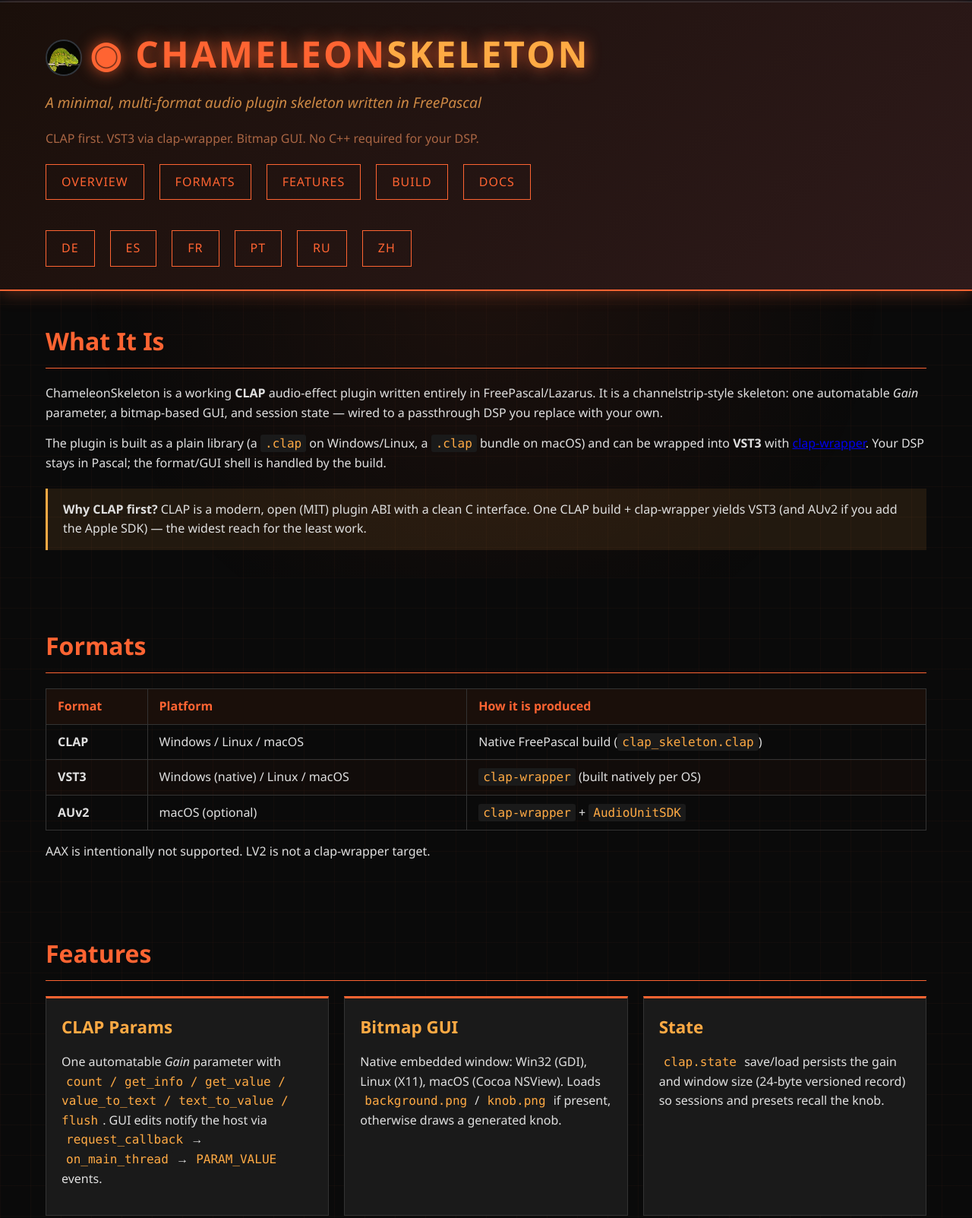
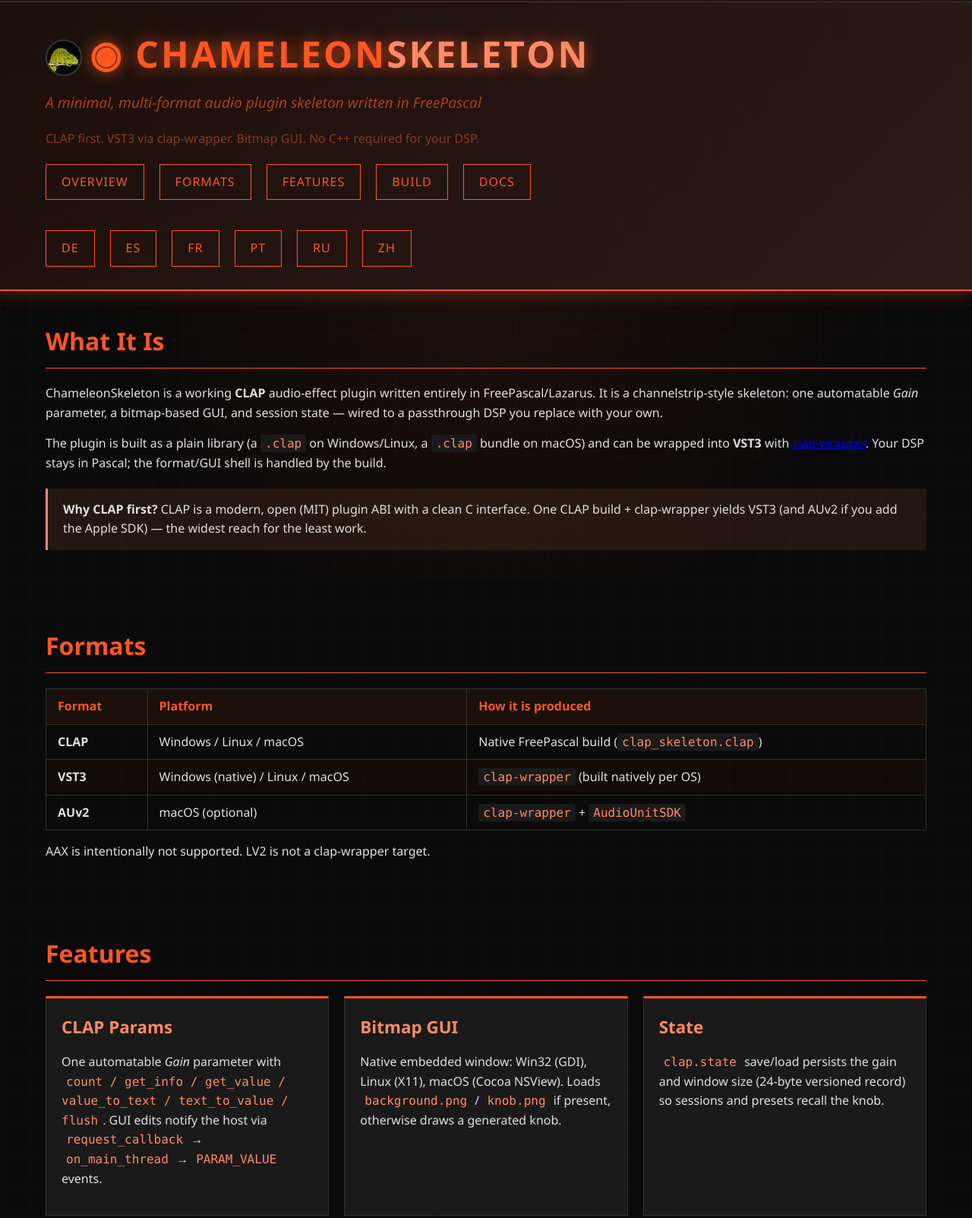
Before and after one commit to smallbutfine/ChameleonSkeleton, a plain HTML site: page docs/index.html in a window 1280 px wide. Shown: the part 40-1643 px from the top of the page at 76% size. Drawn offline with Linux system fonts and the light colour scheme.

Commit message:
Recolor to chameleon palette

```diff
--- a/docs/style.css
+++ b/docs/style.css
@@ -12,8 +12,8 @@ body {
   color: #e0e0e0;
   background-color: #0a0a0a;
   background-image:
-    linear-gradient(rgba(255, 100, 50, 0.03) 1px, transparent 1px),
-    linear-gradient(90deg, rgba(255, 100, 50, 0.03) 1px, transparent 1px);
+    linear-gradient(rgba(255, 87, 34, 0.03) 1px, transparent 1px),
+    linear-gradient(90deg, rgba(255, 87, 34, 0.03) 1px, transparent 1px);
   background-size: 40px 40px;
   position: relative;
 }
@@ -25,7 +25,7 @@ body::before {
   left: 0;
   right: 0;
   bottom: 0;
-  background: radial-gradient(circle at center, rgba(255, 100, 50, 0.08) 0%, transparent 70%);
+  background: radial-gradient(circle at center, rgba(255, 87, 34, 0.08) 0%, transparent 70%);
   pointer-events: none;
   z-index: -1;
 }
@@ -40,38 +40,38 @@ body::before {
 
 header {
   background: linear-gradient(135deg, #1a0f0a 0%, #2e1a1a 100%);
-  color: #ff6432;
+  color: #ff5722;
   padding: 30px 0;
-  border-bottom: 2px solid #ff6432;
-  box-shadow: 0 4px 20px rgba(255, 100, 50, 0.3);
+  border-bottom: 2px solid #ff5722;
+  box-shadow: 0 4px 20px rgba(255, 87, 34, 0.3);
 }
 
 header h1 {
   margin-bottom: 10px;
   font-size: 3em;
   font-weight: bold;
-  text-shadow: 0 0 20px rgba(255, 100, 50, 0.8);
+  text-shadow: 0 0 20px rgba(255, 87, 34, 0.8);
   letter-spacing: 3px;
 }
 
 header .logo {
-  color: #ff6432;
+  color: #ff5722;
 }
 
 header .accent {
-  color: #ffaa44;
+  color: #ff8a65;
 }
 
 header .subtitle {
   font-size: 1.2em;
-  color: #cc8844;
+  color: #b23c17;
   margin-bottom: 20px;
   font-style: italic;
 }
 
 header .tagline {
   font-size: 1em;
-  color: #aa6644;
+  color: #8b3a1a;
   margin-bottom: 20px;
 }
 
@@ -83,10 +83,10 @@ nav {
 }
 
 nav a {
-  color: #ff6432;
+  color: #ff5722;
   text-decoration: none;
   padding: 10px 20px;
-  border: 1px solid #ff6432;
+  border: 1px solid #ff5722;
   border-radius: 0;
   transition: all 0.3s;
   text-transform: uppercase;
@@ -94,8 +94,8 @@ nav a {
 }
 
 nav a:hover {
-  background: rgba(255, 100, 50, 0.2);
-  box-shadow: 0 0 10px rgba(255, 100, 50, 0.5);
+  background: rgba(255, 87, 34, 0.2);
+  box-shadow: 0 0 10px rgba(255, 87, 34, 0.5);
 }
 
 section {
@@ -103,15 +103,15 @@ section {
 }
 
 h2 {
-  color: #ff6432;
+  color: #ff5722;
   font-size: 2em;
   margin-bottom: 20px;
-  border-bottom: 1px solid #ff6432;
+  border-bottom: 1px solid #ff5722;
   padding-bottom: 10px;
 }
 
 h3 {
-  color: #ffaa44;
+  color: #ff8a65;
   font-size: 1.4em;
   margin-top: 25px;
   margin-bottom: 15px;
@@ -123,7 +123,7 @@ p {
 
 code {
   background: #1a1a1a;
-  color: #ffaa44;
+  color: #ff8a65;
   padding: 2px 6px;
   border-radius: 3px;
   font-family: 'Consolas', 'Courier New', monospace;
@@ -134,7 +134,7 @@ pre {
   color: #e0e0e0;
   padding: 15px;
   border-radius: 5px;
-  border-left: 3px solid #ff6432;
+  border-left: 3px solid #ff5722;
   overflow-x: auto;
   margin: 15px 0;
   font-family: 'Consolas', 'Courier New', monospace;
@@ -155,12 +155,12 @@ th, td {
 
 th {
   background: #1a0f0a;
-  color: #ff6432;
+  color: #ff5722;
   font-weight: bold;
 }
 
 tr:nth-child(even) {
-  background: rgba(255, 100, 50, 0.03);
+  background: rgba(255, 87, 34, 0.03);
 }
 
 .feature-grid {
@@ -173,14 +173,14 @@ tr:nth-child(even) {
 .feature-card {
   background: #1a1a1a;
   border: 1px solid #333;
-  border-top: 3px solid #ff6432;
+  border-top: 3px solid #ff5722;
   padding: 20px;
   transition: all 0.3s;
 }
 
 .feature-card:hover {
-  border-color: #ff6432;
-  box-shadow: 0 0 15px rgba(255, 100, 50, 0.3);
+  border-color: #ff5722;
+  box-shadow: 0 0 15px rgba(255, 87, 34, 0.3);
 }
 
 .feature-card h3 {
@@ -195,17 +195,17 @@ tr:nth-child(even) {
 
 .download-table th {
   background: #1a0f0a;
-  color: #ff6432;
+  color: #ff5722;
 }
 
 .download-table td:first-child {
   font-weight: bold;
-  color: #ffaa44;
+  color: #ff8a65;
 }
 
 .note {
-  background: rgba(255, 170, 68, 0.1);
-  border-left: 3px solid #ffaa44;
+  background: rgba(255, 138, 101, 0.1);
+  border-left: 3px solid #ff8a65;
   padding: 15px 20px;
   margin: 20px 0;
 }
@@ -219,22 +219,22 @@ tr:nth-child(even) {
 
 footer {
   background: #1a0f0a;
-  color: #aa6644;
+  color: #8b3a1a;
   text-align: center;
   padding: 20px 0;
-  border-top: 1px solid #ff6432;
+  border-top: 1px solid #ff5722;
   margin-top: 40px;
 }
 
 footer a {
-  color: #ff6432;
+  color: #ff5722;
   text-decoration: none;
 }
 
 .command-block {
   background: #1a1a1a;
   border: 1px solid #333;
-  border-left: 3px solid #ff6432;
+  border-left: 3px solid #ff5722;
   padding: 15px 20px;
   margin: 15px 0;
   font-family: 'Consolas', 'Courier New', monospace;
@@ -247,7 +247,7 @@ footer a {
 }
 
 .command-block .option {
-  color: #ffaa44;
+  color: #ff8a65;
 }
 
 .command-block .value {
```
